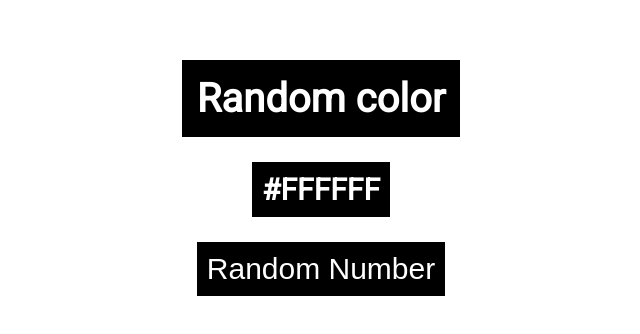
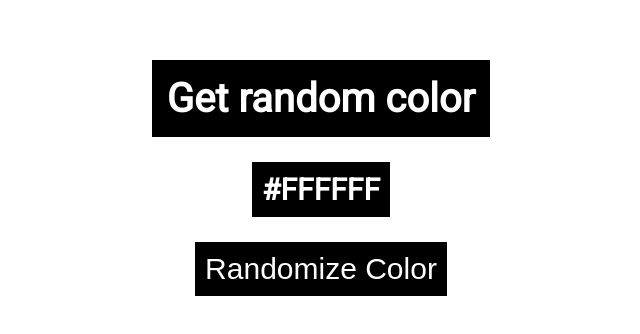
Before and after one commit to bartoginski/colors, a plain HTML site: page index.html in a window 1280 px wide. Shown: the part 222-556 px from the top of the page, without its empty margins (319-959 px from the left). Drawn offline with Linux system fonts and the light colour scheme.

Commit message:
changed text on button and headers

```diff
--- a/index.html
+++ b/index.html
@@ -13,9 +13,9 @@
     </head>
     <body>
         <div class="background">
-            <h1 class="title-header">Random color</h1>
+            <h1 class="title-header">Get random color</h1>
             <h2 class="color-header">#FFFFFF</h2>
-            <button class="random-btn">Random Number</button>
+            <button class="random-btn">Randomize Color</button>
         </div>
 
         <script src="./app.js"></script>
```
